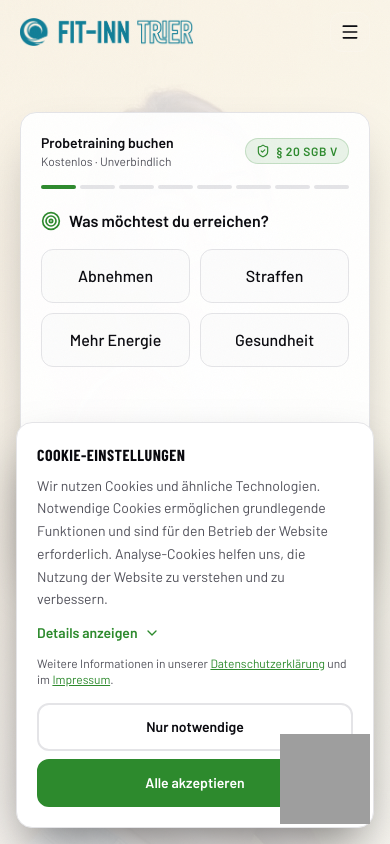
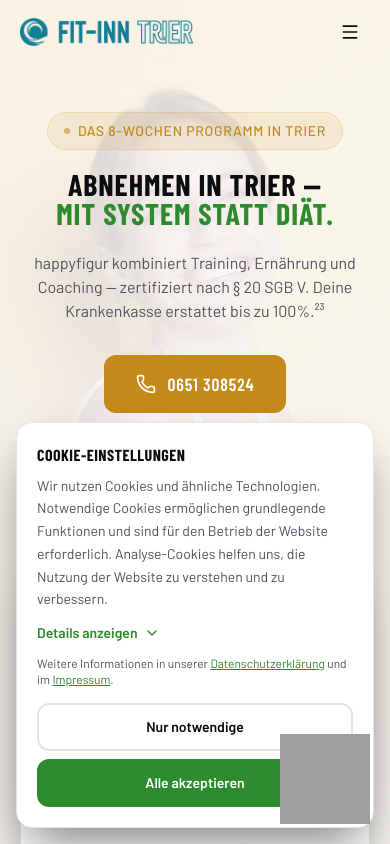
Before and after one commit to markuseichhorn92-netizen/fitinn-landing-v2, a Next.js app: page / in a window 390 px wide. Shown: the top 844 px of the page. Built offline with nearby package versions, Linux system fonts and the light colour scheme; grey boxes are pictures that could not be loaded; a web font is replaced by a local one.

Commit message:
Layout: Mobile-Order zurück zu Header→Form (Form unter dem Header)
Order-Klassen entfernt — auf Mobile kommt jetzt wieder erst Header+Copy,
dann das Buchungs-Formular darunter. Desktop-2-Col bleibt unverändert.

https://claude.ai/code/session_019rsPjDR2zYze5mj3RQDH4g

```diff
--- a/src/app/page.tsx
+++ b/src/app/page.tsx
@@ -51,7 +51,7 @@ export default function Home() {
 
         <div className="relative z-10 mx-auto max-w-6xl w-full grid lg:grid-cols-12 gap-10 lg:gap-12 items-center">
           {/* Linke Spalte: Copy + CTA — auf Mobile NACH der Form */}
-          <div className="lg:col-span-7 text-center lg:text-left order-2 lg:order-1">
+          <div className="lg:col-span-7 text-center lg:text-left">
             <div className="inline-flex items-center gap-2 px-4 py-2 rounded-full bg-accent/10 border border-accent/15 animate-fade-up mb-5">
               <span className="w-1.5 h-1.5 rounded-full bg-accent animate-pulse" />
               <span className="text-sm font-medium text-accent uppercase tracking-wider">
@@ -95,7 +95,7 @@ export default function Home() {
           </div>
 
           {/* Rechte Spalte: Booking Form — auf Mobile VOR der Copy */}
-          <div className="lg:col-span-5 animate-fade-up delay-200 max-w-md mx-auto w-full lg:max-w-none order-1 lg:order-2">
+          <div className="lg:col-span-5 animate-fade-up delay-200 max-w-md mx-auto w-full lg:max-w-none">
             <HeroBookingForm />
           </div>
         </div>
```
